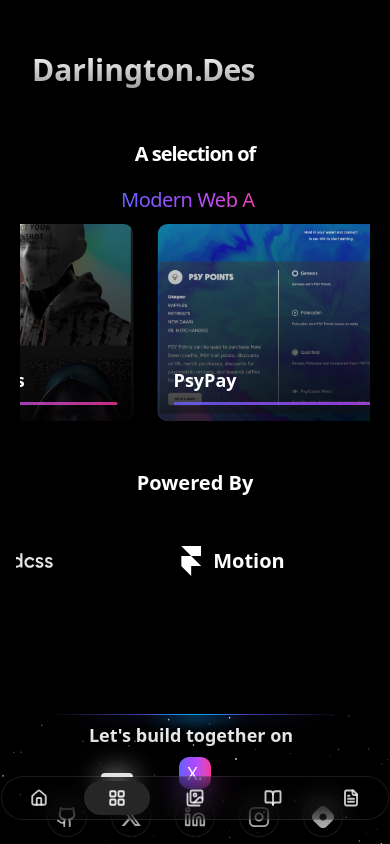
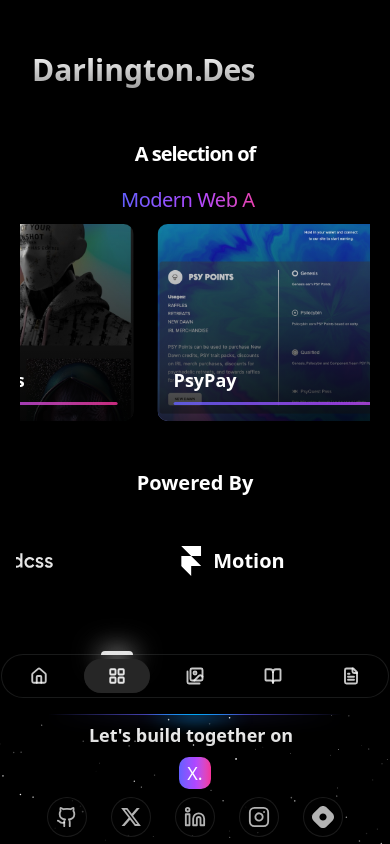
Before and after one commit to DarlingtonDeveloper/Darlington, a Next.js app: page /projects in a window 390 px wide. Built offline with nearby package versions, Linux system fonts and the light colour scheme; no server answers.

Commit message:
Fix footer and navbar mobile overlap

```diff
--- a/app/layout.tsx
+++ b/app/layout.tsx
@@ -7,6 +7,7 @@
 import { SpeedInsights } from "@vercel/speed-insights/next"
 import { Header } from "@/components/header";
 import { Footer } from "@/components/footer";
+import { MobileNavBar } from "@/components/MobileNavBar";
 
 // Optimize font loading with display swap
 const geistSans = Geist({
@@ -48,6 +49,8 @@
   description: "Full-stack developer and system architect specializing in TypeScript, Python, Go and cloud infrastructure.",
 };
 
+// Mobile navbar will be handled by a client component
+
 export default function RootLayout({
   children,
 }: Readonly<{
@@ -87,7 +90,11 @@
         <Analytics />
         <SpeedInsights />
 
-        {/* Main layout structure */}
+        {/*
+          Responsive Layout Structure:
+          - Desktop: Logo+Navbar -> Content -> Footer
+          - Mobile: Logo -> Content -> Navbar -> Footer
+        */}
         <div className="bg-black text-white flex flex-col h-screen overflow-hidden">
           {/* Header - fixed height */}
           <div className="flex-none h-[100px]">
@@ -95,8 +102,13 @@
           </div>
 
           {/* Main content - calculated height to fit remaining space */}
-          <div className="flex-1 h-[calc(100vh-230px)] overflow-hidden">
+          <div className="flex-1 h-[calc(100vh-230px)] md:h-[calc(100vh-230px)] overflow-hidden">
             {children}
+          </div>
+
+          {/* Mobile Navbar - only visible on mobile */}
+          <div className="md:hidden flex-none">
+            <MobileNavBar />
           </div>
 
           {/* Footer - fixed height */}
--- /dev/null
+++ b/components/MobileNavBar.tsx
@@ -0,0 +1,21 @@
+'use client'
+
+import { Home, LayoutGrid, Images, BookOpen, FileText } from 'lucide-react'
+import { NavBar } from "@/components/ui/tubelight-navbar"
+
+export function MobileNavBar() {
+    // Define navigation items in the client component
+    const navItems = [
+        { name: 'Home', url: '/', icon: Home },
+        { name: 'Projects', url: '/projects', icon: LayoutGrid },
+        { name: 'Systems', url: '/systems', icon: Images },
+        { name: 'Blog', url: 'https://blog.darlington.dev', icon: BookOpen },
+        { name: 'Docs', url: 'https://docs.darlington.dev', icon: FileText }
+    ];
+
+    return (
+        <div className="py-4">
+            <NavBar items={navItems} />
+        </div>
+    );
+}
--- a/components/header.tsx
+++ b/components/header.tsx
@@ -4,6 +4,7 @@
 import { NavBar } from "@/components/ui/tubelight-navbar"
 import { motion } from "framer-motion"
 import { Typewriter } from "@/components/ui/typewriter"
+import { useNavigation } from "@/hooks/use-navigation"
 
 export function Header() {
     const navItems = [
@@ -14,11 +15,17 @@
         { name: 'Docs', url: 'https://docs.darlington.dev', icon: FileText }
     ]
 
+    const { isMobile } = useNavigation(navItems)
+
     return (
         <div className="h-full w-full relative flex flex-col">
-            <div className="absolute top-4 left-0 right-0 z-50">
-                <NavBar items={navItems} />
-            </div>
+            {/* Only render navbar in header for desktop */}
+            {!isMobile && (
+                <div className="absolute top-4 left-0 right-0 z-50">
+                    <NavBar items={navItems} />
+                </div>
+            )}
+
             <motion.div
                 initial={{ opacity: 0, y: 20 }}
                 animate={{ opacity: 1, y: 0 }}
--- a/components/ui/tubelight-navbar.tsx
+++ b/components/ui/tubelight-navbar.tsx
@@ -30,8 +30,8 @@
         <div
             className={cn(
                 isMobile
-                    ? "fixed bottom-0 left-0 right-0 mb-6 z-50"
-                    : "fixed top-4 left-0 right-0 z-40", // Lower z-index than logo
+                    ? "w-full z-10" // Changed from fixed positioning for mobile
+                    : "fixed top-4 left-0 right-0 z-40",
                 hasScrolled ? "opacity-100" : "opacity-100",
                 className
             )}
```
